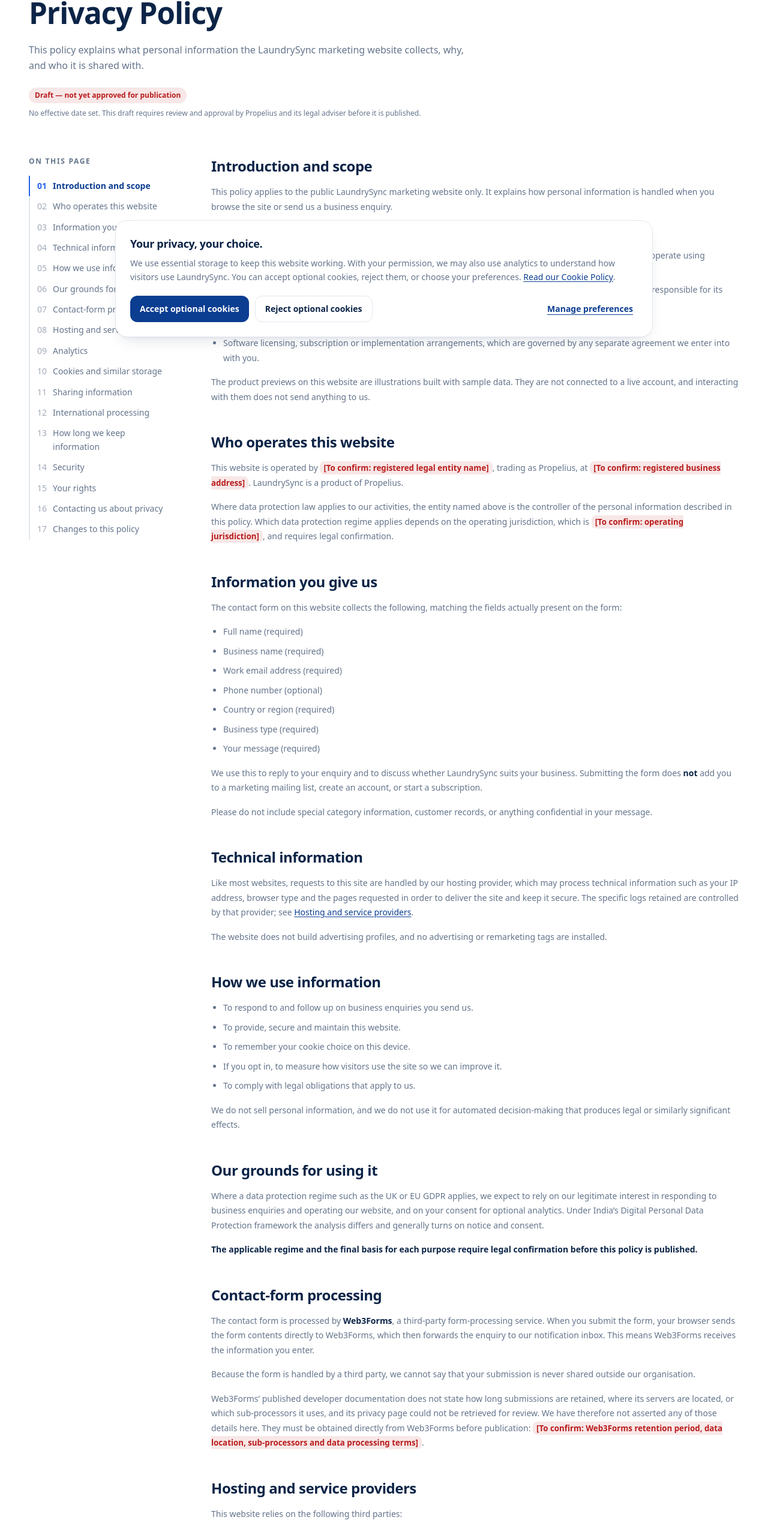
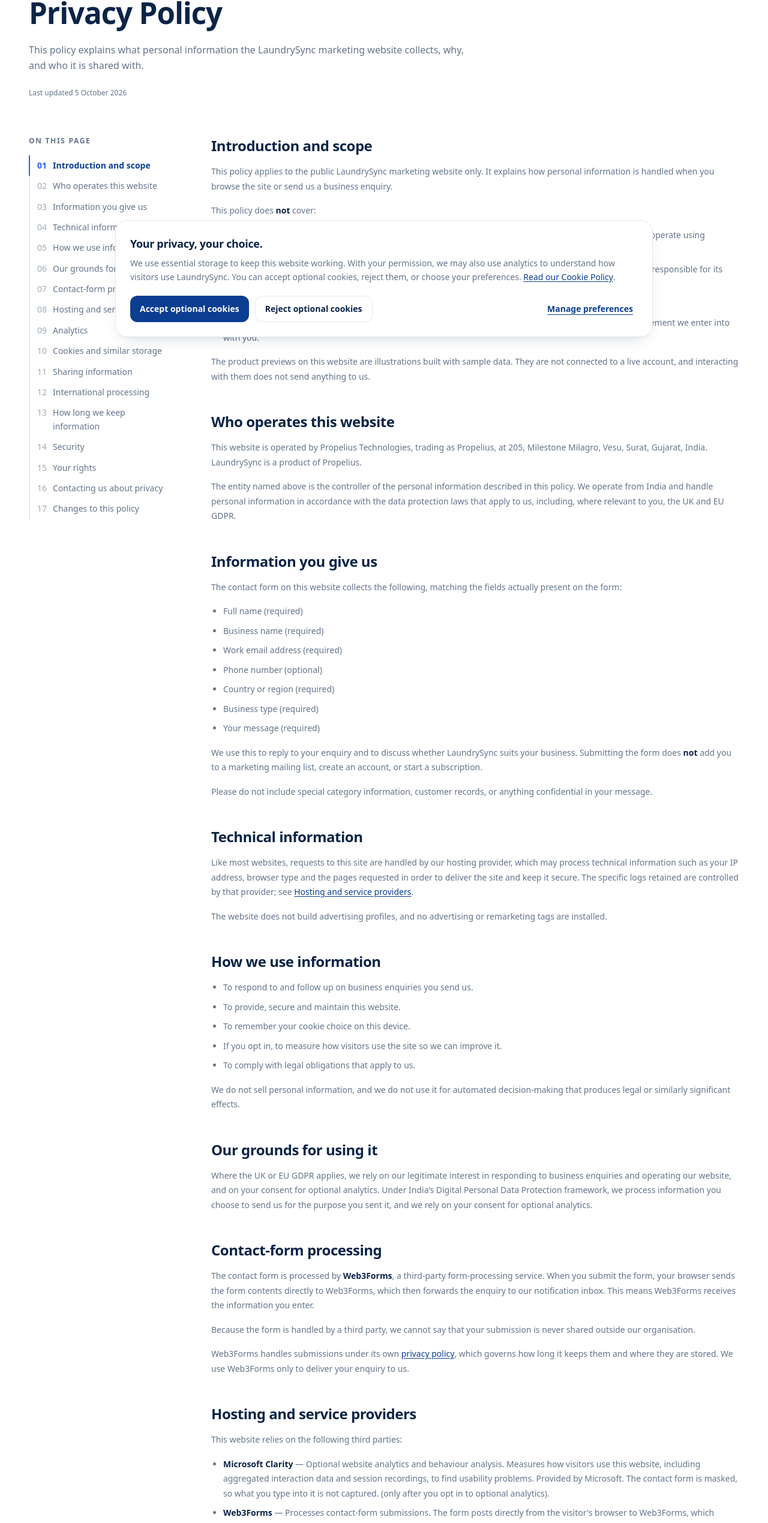
Before and after one commit to Propelius-Technologies/laundry-sync, a Next.js app: page /privacy-policy in a window 1280 px wide. Shown: the part 214-2753 px from the top of the page at 60% size. Built offline with nearby package versions, Linux system fonts and the light colour scheme.

Commit message:
refactor: update legal pages for indexing and content clarity

```diff
--- a/src/app/cookie-policy/page.tsx
+++ b/src/app/cookie-policy/page.tsx
@@ -10,10 +10,7 @@
   description:
     "Cookies and similar technologies used on the LaundrySync website, and how to manage your preferences.",
   path: "/cookie-policy",
-  /*
-   * Draft pending Propelius legal approval, so noindex for now. Flips to
-   * indexable automatically once legalLastUpdated is set in src/data/legal.ts.
-   */
+  /* Indexable once legalLastUpdated is set in src/data/legal.ts. */
   noindex: !legalPagesApproved,
 });
 
@@ -178,8 +175,9 @@
       <p>
         Our hosting provider may also process server logs in order to serve and
         protect the website. These are not set through your browser by this
-        site; the details are{" "}
-        <Fact value={legalInfo.hostingLogRetention} label="hosting provider log retention" />.
+        site, and are kept by{" "}
+        <Fact value={legalInfo.hostingProvider} label="hosting provider" /> under its own privacy policy and
+        retention schedule.
       </p>
 
       <h2 id="controls">Your choices</h2>
--- a/src/app/privacy-policy/page.tsx
+++ b/src/app/privacy-policy/page.tsx
@@ -9,10 +9,7 @@
   description:
     "How the LaundrySync website collects, uses and handles information submitted through its contact form and other website services.",
   path: "/privacy-policy",
-  /*
-   * Draft pending Propelius legal approval, so noindex for now. Flips to
-   * indexable automatically once legalLastUpdated is set in src/data/legal.ts.
-   */
+  /* Indexable once legalLastUpdated is set in src/data/legal.ts. */
   noindex: !legalPagesApproved,
 });
 
@@ -85,11 +82,11 @@
         of {legalInfo.parentBrand}.
       </p>
       <p>
-        Where data protection law applies to our activities, the entity named
-        above is the controller of the personal information described in this
-        policy. Which data protection regime applies depends on the operating
-        jurisdiction, which is <Fact value={legalInfo.jurisdiction} label="operating jurisdiction" />, and requires
-        legal confirmation.
+        The entity named above is the controller of the personal information
+        described in this policy. We operate from{" "}
+        <Fact value={legalInfo.jurisdiction} label="operating jurisdiction" /> and handle personal information in
+        accordance with the data protection laws that apply to us, including,
+        where relevant to you, the UK and EU GDPR.
       </p>
 
       <h2 id="contact-form">Information you give us</h2>
@@ -149,18 +146,12 @@
 
       <h2 id="grounds">Our grounds for using it</h2>
       <p>
-        Where a data protection regime such as the UK or EU GDPR applies, we
-        expect to rely on our legitimate interest in responding to business
-        enquiries and operating our website, and on your consent for optional
-        analytics. Under India&rsquo;s Digital Personal Data Protection
-        framework the analysis differs and generally turns on notice and
-        consent.
-      </p>
-      <p>
-        <strong>
-          The applicable regime and the final basis for each purpose require
-          legal confirmation before this policy is published.
-        </strong>
+        Where the UK or EU GDPR applies, we rely on our legitimate interest in
+        responding to business enquiries and operating our website, and on your
+        consent for optional analytics. Under India&rsquo;s Digital Personal
+        Data Protection framework, we process information you choose to send
+        us for the purpose you sent it, and we rely on your consent for
+        optional analytics.
       </p>
 
       <h2 id="web3forms">Contact-form processing</h2>
@@ -176,16 +167,12 @@
         submission is never shared outside our organisation.
       </p>
       <p>
-        Web3Forms&rsquo; published developer documentation does not state how
-        long submissions are retained, where its servers are located, or which
-        sub-processors it uses, and its privacy page could not be retrieved for
-        review. We have therefore not asserted any of those details here. They
-        must be obtained directly from Web3Forms before publication:{" "}
-        <Fact
-          value={legalInfo.web3formsTerms}
-          label="Web3Forms retention period, data location, sub-processors and data processing terms"
-        />
-        .
+        Web3Forms handles submissions under its own{" "}
+        <a href="https://web3forms.com/privacy" target="_blank" rel="noopener noreferrer">
+          privacy policy
+        </a>
+        , which governs how long it keeps them and where they are stored. We
+        use Web3Forms only to deliver your enquiry to us.
       </p>
 
       <h2 id="hosting">Hosting and service providers</h2>
@@ -268,29 +255,28 @@
 
       <h2 id="transfers">International processing</h2>
       <p>
-        Our service providers may process information outside the country you
-        are in. The countries involved, and the safeguards relied on for those
-        transfers, depend on our hosting provider and on Web3Forms, and are{" "}
+        {legalInfo.parentBrand} is headquartered in{" "}
+        <Fact value={legalInfo.jurisdiction} label="operating jurisdiction" />. We and our
+        service providers may store or process your information in India, the
+        United States, the European Economic Area or other jurisdictions. Where
+        required, we rely on{" "}
         <Fact
           value={legalInfo.transferSafeguards}
           label="transfer destinations and safeguards for each provider"
-        />.
+        />{" "}
+        to protect cross-border transfers.
       </p>
 
       <h2 id="retention">How long we keep information</h2>
       <p>
-        We keep enquiry correspondence for as long as needed to deal with your
-        enquiry and for any follow-up business discussion, after which it is
-        deleted or archived.
+        We keep contact form enquiries for up to{" "}
+        <Fact value={legalInfo.contactFormRetention} label="contact enquiry retention period" /> to manage the
+        enquiry history, after which they are deleted.
       </p>
       <p>
-        <strong>
-          A specific retention period has not yet been set. This is a business
-          decision for {legalInfo.parentBrand}
-        </strong>{" "}
-        (<Fact value={legalInfo.contactFormRetention} label="contact enquiry retention period" />), and the published policy
-        must state a period we actually follow. Information held by Web3Forms is
-        retained according to their schedule, not ours.
+        We may keep information for longer where we need to comply with a legal
+        obligation, resolve a dispute or enforce our agreements. Information
+        held by Web3Forms is retained according to their schedule, not ours.
       </p>
 
       <h2 id="security">Security</h2>
@@ -320,12 +306,11 @@
       </p>
       <p>
         These rights are not identical in every jurisdiction, and some do not
-        apply in all circumstances.{" "}
-        <strong>
-          The specific rights, any statutory response period, and the relevant
-          supervisory authority for complaints require legal confirmation
-        </strong>{" "}
-        before this policy is published.
+        apply in all circumstances. We may need to verify your identity before
+        acting on a request, and we will respond within the time the applicable
+        law requires. If you are unhappy with how we have handled your
+        information, you can also complain to the data protection authority
+        where you live.
       </p>
 
       <h2 id="contact">Contacting us about privacy</h2>
@@ -334,10 +319,6 @@
         <Fact value={legalInfo.privacyEmail} label="privacy contact email address" />, or write to us at{" "}
         <Fact value={legalInfo.registeredAddress} label="registered business address" />. You can also reach us through
         our <Link href="/contact">contact form</Link>.
-      </p>
-      <p>
-        Whether we are required to appoint a data protection officer or a local
-        representative is <Fact value={legalInfo.dpoRequirement} label="DPO / representative requirement" />.
       </p>
 
       <h2 id="changes">Changes to this policy</h2>
--- a/src/app/sitemap.ts
+++ b/src/app/sitemap.ts
@@ -7,7 +7,7 @@
  * Lists only indexable public pages. Deliberately excluded:
  *
  * - /thank-you        - noindex; a confirmation page has no search value.
- * - the legal pages   - only while they are unapproved drafts. See
+ * - the legal pages   - only while they have no effective date. See
  *                       legalPagesApproved in src/lib/site-config.ts.
  * - the 404 page      - not a real route, and returns a 404 status.
  * - homepage anchors  - /#features, /#faq and friends are sections OF the
--- a/src/app/terms-of-use/page.tsx
+++ b/src/app/terms-of-use/page.tsx
@@ -9,10 +9,7 @@
   description:
     "The terms governing use of the LaundrySync marketing website and its informational content.",
   path: "/terms-of-use",
-  /*
-   * Draft pending Propelius legal approval, so noindex for now. Flips to
-   * indexable automatically once legalLastUpdated is set in src/data/legal.ts.
-   */
+  /* Indexable once legalLastUpdated is set in src/data/legal.ts. */
   noindex: !legalPagesApproved,
 });
 
@@ -218,27 +215,21 @@
         caused by negligence, or for fraud.
       </p>
       <p>
-        <strong>
-          The scope and wording of this section, including any cap on liability
-          and any indemnity, must be settled by a legal adviser
-        </strong>{" "}
-        before publication. No aggressive exclusion or indemnity has been
-        inserted here without that review.
+        Subject to that, and to the maximum extent permitted by law, we are not
+        liable for any indirect, incidental, special or consequential loss
+        arising from your use of this website or its content.
       </p>
 
       <h2 id="law">Governing law</h2>
       <p>
         These terms are governed by the laws of{" "}
-        <Fact value={legalInfo.governingLaw} label="governing law and jurisdiction for disputes" />, and the courts
-        of that jurisdiction have exclusive jurisdiction over disputes arising
-        from them.
+        <Fact value={legalInfo.governingLaw} label="governing law and jurisdiction for disputes" />. Any disputes
+        arising from them shall be resolved through{" "}
+        <Fact value={legalInfo.disputeForum} label="forum for resolving disputes" />.
       </p>
       <p>
-        <strong>
-          This clause is a placeholder and must be confirmed by{" "}
-          {legalInfo.parentBrand} and its legal adviser,
-        </strong>{" "}
-        including whether any mandatory consumer protections apply.
+        This does not take away any mandatory protection you have under the law
+        of the country where you live.
       </p>
 
       <h2 id="changes">Changes to these terms</h2>
--- a/src/components/legal/LegalPage.tsx
+++ b/src/components/legal/LegalPage.tsx
@@ -57,16 +57,11 @@
         <h1 className="ls-statement mt-6">{title}</h1>
         <p className="ls-body mt-5">{summary}</p>
 
-        <p className="mt-6 flex flex-wrap items-center gap-x-3 gap-y-2 text-caption text-ls-muted">
-          <span className="rounded-ls-pill bg-ls-error/10 px-2.5 py-1 font-semibold text-ls-error">
-            Draft &mdash; not yet approved for publication
-          </span>
-          <span>
-            {legalLastUpdated
-              ? `Last updated ${legalLastUpdated}`
-              : "No effective date set. This draft requires review and approval by Propelius and its legal adviser before it is published."}
-          </span>
-        </p>
+        {legalLastUpdated && (
+          <p className="mt-6 text-caption text-ls-muted">
+            Last updated {legalLastUpdated}
+          </p>
+        )}
       </div>
 
       <div className="mt-12 grid gap-10 lg:mt-16 lg:grid-cols-[minmax(0,15rem)_minmax(0,1fr)] lg:gap-16">
--- a/src/data/legal.ts
+++ b/src/data/legal.ts
@@ -2,13 +2,16 @@
  * Business facts used across the three legal pages.
  *
  * ONE SOURCE OF TRUTH. Never restate an entity name, address or email in a
- * page - read it from here, so the three drafts cannot contradict each other.
+ * page - read it from here, so the three policies cannot contradict each other.
  *
- * Every `null` below is a fact this repository does NOT contain and that
- * nobody has confirmed. They render as a visible "to be confirmed" marker
- * rather than plausible-looking invented detail, and the pages must not be
- * published until they are filled in.
+ * Values marked "Propelius site" are taken from the parent company's own
+ * published policies (propelius.tech/privacy-policy, last updated 7 May 2025,
+ * and propelius.tech/terms-and-conditions, last updated December 2024), read
+ * from Wayback Machine captures of April-May 2026.
  * See docs/LEGAL_LAUNCH_CHECKLIST.md.
+ *
+ * Pages render facts through <Fact>, which falls back to a visible
+ * "[To confirm: ...]" marker if a value is ever set back to null.
  */
 
 export type LegalFact = string | null;
@@ -18,49 +21,49 @@
   brand: "LaundrySync",
   parentBrand: "Propelius",
 
-  /*
-   * Not present anywhere in the project - require confirmation. The pages
-   * render each through <Fact>, which shows the value once it is set here and
-   * a "[To confirm: ...]" marker until then.
+  /** Propelius site. */
+  legalEntityName: "Propelius Technologies" as LegalFact,
+  /** Propelius site: the address both of its policies give. */
+  registeredAddress: "205, Milestone Milagro, Vesu, Surat, Gujarat, India" as LegalFact,
+  /** Where Propelius is headquartered. Propelius site. */
+  jurisdiction: "India" as LegalFact,
+  /** Propelius site. */
+  generalEmail: "info@propelius.tech" as LegalFact,
+  /** Propelius site: the address its privacy policy gives for rights requests. */
+  privacyEmail: "privacy@propelius.tech" as LegalFact,
+  /**
+   * Hosting provider and region. Vercel is verified from the repository (see
+   * src/lib/site-config.ts). "United States" is where the company is based;
+   * the deployment region is not verified, so it is not stated.
    */
-  legalEntityName: null as LegalFact,
-  registeredAddress: null as LegalFact,
-  /** The operating jurisdiction that decides the data protection regime. */
-  jurisdiction: null as LegalFact,
-  websiteDomain: null as LegalFact,
-  generalEmail: null as LegalFact,
-  privacyEmail: null as LegalFact,
-  /** Hosting provider and region, e.g. "Vercel Inc., US (iad1)". */
-  hostingProvider: null as LegalFact,
-  /** How long contact-form enquiries are kept. */
-  contactFormRetention: null as LegalFact,
-  /** Web3Forms retention period, data location, sub-processors and DPA terms. */
-  web3formsTerms: null as LegalFact,
-  /** Transfer destinations and the safeguard relied on for each provider. */
-  transferSafeguards: null as LegalFact,
-  /** Whether a DPO or local representative must be appointed. */
-  dpoRequirement: null as LegalFact,
-  /** Governing law and the courts with jurisdiction over disputes. */
-  governingLaw: null as LegalFact,
-  /** How long the hosting provider keeps server logs. */
-  hostingLogRetention: null as LegalFact,
-  /** Observed expiry of each Clarity cookie group. */
+  hostingProvider: "Vercel Inc. (United States)" as LegalFact,
+  /** How long contact-form enquiries are kept. Propelius site: "up to 3 years". */
+  contactFormRetention: "3 years" as LegalFact,
+  /** Transfer safeguard relied on. Propelius site, verbatim in substance. */
+  transferSafeguards:
+    "Standard Contractual Clauses or another lawful mechanism" as LegalFact,
+  /** Governing law. Propelius site: laws of India, courts of Gujarat. */
+  governingLaw: "India" as LegalFact,
+  /** Propelius site: where disputes are resolved. */
+  disputeForum: "arbitration or in the courts of Gujarat, India" as LegalFact,
+  /**
+   * Expiry of each Clarity cookie group. Microsoft's cookie list publishes no
+   * expiries, so these are upper bounds from observed behaviour (_clck about a
+   * year, _clsk a day, MUID up to 13 months) rather than exact figures.
+   */
   clarityCookieDurations: {
-    clck: null as LegalFact,
-    clsk: null as LegalFact,
-    microsoft: null as LegalFact,
+    clck: "Up to 1 year",
+    clsk: "Up to 1 day",
+    microsoft: "Up to 13 months, as set by Microsoft",
   },
 } as const;
 
-/** Shown in the cookie table until a Clarity duration is confirmed. */
-const clarityDurationTbc =
-  "Not published in Microsoft's cookie list — to be confirmed";
-
 /**
- * Publication date. Null while these remain unapproved drafts - the pages show
- * a draft notice instead of a fabricated "last updated" date.
+ * Effective date shown at the top of all three policies. Setting it also makes
+ * the pages indexable and adds them to the sitemap (see legalPagesApproved in
+ * src/lib/site-config.ts).
  */
-export const legalLastUpdated: LegalFact = null;
+export const legalLastUpdated: LegalFact = "5 October 2026";
 
 /** Third parties the website actually contacts, verified by code audit. */
 export const verifiedProcessors = [
@@ -100,8 +103,7 @@
  * learn.microsoft.com/en-us/clarity/setup-and-installation/clarity-cookies
  *
  * DURATIONS: Microsoft's cookie list does not publish an expiry for any of
- * them. Nothing is guessed here. Confirm the real values in DevTools after
- * opting in, and replace the text below with what is observed.
+ * them, so legalInfo.clarityCookieDurations states conservative upper bounds.
  */
 export const storageInventory = [
   {
@@ -123,7 +125,7 @@
       "Persists the Clarity user ID and preferences, so interactions on this site are attributed to the same pseudonymous user.",
     category: "Optional analytics",
     duration:
-      legalInfo.clarityCookieDurations.clck || clarityDurationTbc,
+      legalInfo.clarityCookieDurations.clck,
     consentRequired: "Yes",
   },
   {
@@ -134,7 +136,7 @@
       "Connects multiple page views by one visitor into a single Clarity session recording.",
     category: "Optional analytics",
     duration:
-      legalInfo.clarityCookieDurations.clsk || clarityDurationTbc,
+      legalInfo.clarityCookieDurations.clsk,
     consentRequired: "Yes",
   },
   {
@@ -145,7 +147,7 @@
       "Microsoft's own identifiers, used to recognise a browser across sites that use Clarity and to synchronise that identifier between Microsoft domains.",
     category: "Optional analytics",
     duration:
-      legalInfo.clarityCookieDurations.microsoft || clarityDurationTbc,
+      legalInfo.clarityCookieDurations.microsoft,
     consentRequired: "Yes",
   },
 ] as const;
```
Also changed, not shown: src/lib/site-config.ts (+2 -9 lines), 1 other file (tests, documents, lock files or other folders).
